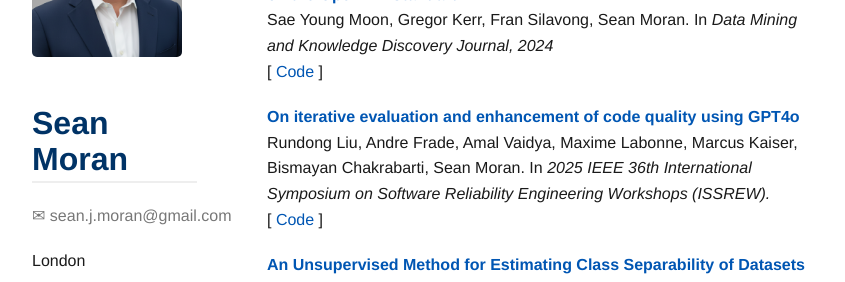
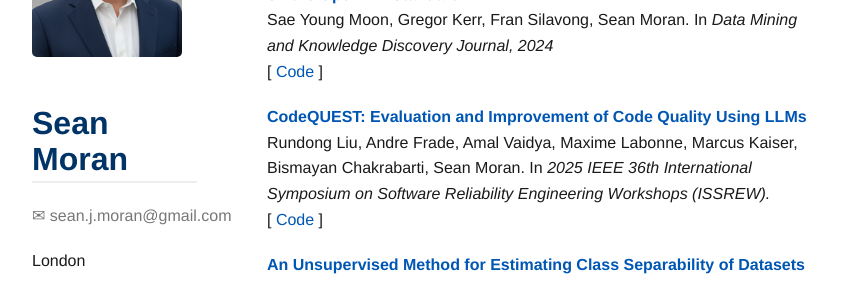
Before and after one commit to sjmoran/sjmoran.github.io, a Jekyll site: the page built from index.md, in a window 1280 px wide and 900 px high, scrolled down 3801 px. Shown: the part 152-434 px from the top of the window, without its empty margins (8-853 px from the left). Built offline with Jekyll 4.4.1, drawn with Linux system fonts in a browser that asks for light colours.

Commit message:
Update publication reference in full-publications.html

```diff
--- a/_includes/full-publications.html
+++ b/_includes/full-publications.html
@@ -25,7 +25,7 @@ Sae Young Moon, Gregor Kerr, Fran Silavong, Sean Moran.
 In <em>Data Mining and Knowledge Discovery Journal, 2024</em> <br />
 [ <a target="_blank" href="https://github.com/jpmorganchase/api-miner">Code</a> ]</p>
 
-<p><strong><a target="_blank" href="http://arxiv.org/abs/2502.07399">On iterative evaluation and enhancement of code quality using GPT4o</a></strong><br />
+<p><strong><a target="_blank" href="https://ieeexplore.ieee.org/abstract/document/11262341">CodeQUEST: Evaluation and Improvement of Code Quality Using LLMs</a></strong><br />
 Rundong Liu, Andre Frade, Amal Vaidya, Maxime Labonne, Marcus Kaiser, Bismayan Chakrabarti, Sean Moran.
 In <em>2025 IEEE 36th International Symposium on Software Reliability Engineering Workshops (ISSREW).</em><br />
 [ <a target="_blank" href="https://github.com/jpmorganchase/codequest">Code</a> ]</p>
```
